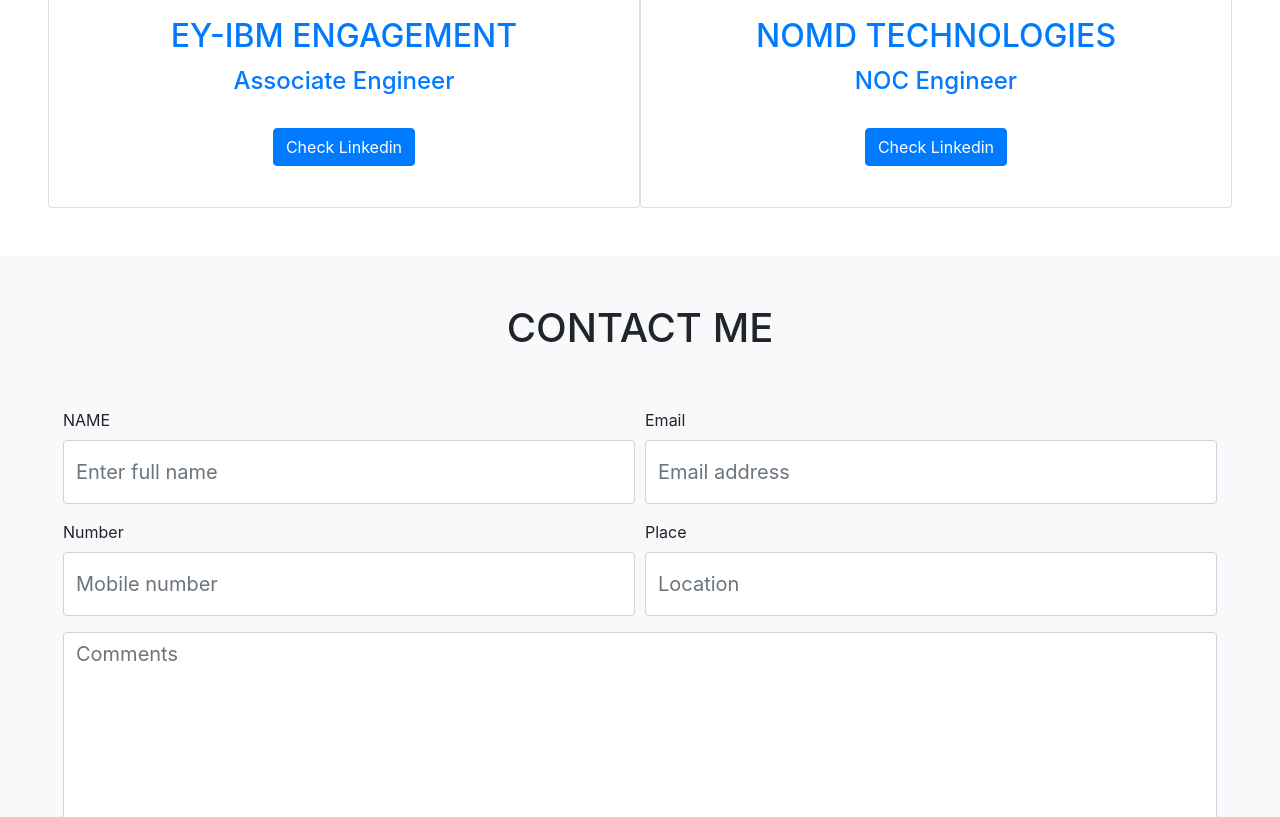
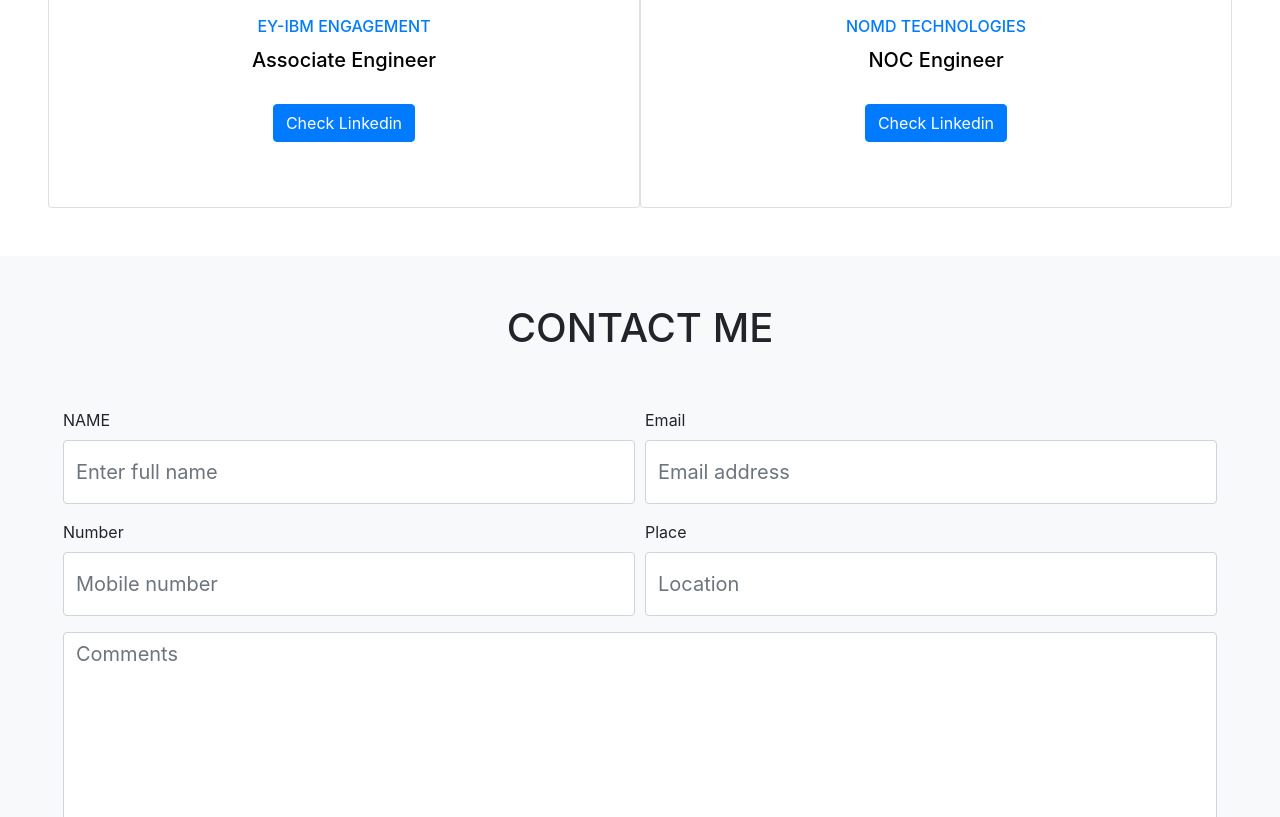
Before and after one commit to BijoSabuDev/Bijo-s-Profile-forked, a plain HTML site: page index.html in a window 1280 px wide. Shown: the part 1632-2449 px from the top of the page. Drawn offline with nearby package versions, Linux system fonts and the light colour scheme.

Commit message:
changed experience section

```diff
--- a/index.html
+++ b/index.html
@@ -228,8 +228,8 @@
           <div class="card p-2 col-12 col-sm-6  text-center pt-5 " style="width: 8rem; height: 20rem;">
             <img class="card-img-top" src="https://media.licdn.com/dms/image/C510BAQGpRhkpxp5A9A/company-logo_200_200/0/1561962168715?e=1680134400&v=beta&t=vE1zv5uW8f4Nykg1k7SjDYtVpymYUI_DJOMeSA4lfZA" alt="" style="width:60px; height: 60px;">
             <div class="card-body">
-              <h5 class="card-title" style="font-size: 2rem;">EY-IBM ENGAGEMENT</h5>
-              <h4 class="card-text">Associate Engineer</h4>
+              <h5 class="card-title" style="font-size: 1rem;">EY-IBM ENGAGEMENT</h5>
+              <h5 style="color: black;" class="card-text">Associate Engineer</h5>
               <br>
               <a href="https://www.linkedin.com/in/bijo-sabu-5672ba166/" class="btn btn-primary ">Check Linkedin</a>
             </div>
@@ -240,8 +240,8 @@
           <div class="card p-2 col-12 col-sm-6  text-center pt-5 " style="width: 8rem; height: 20rem;">
             <img class=" card-img-top text-center border" src="https://media.licdn.com/dms/image/C4E0BAQGsT2L06Caw0g/company-logo_200_200/0/1646118975041?e=1680134400&v=beta&t=YKJDezh-61J1b41cLXbgaQwOTDIHvIrV6XgAMTkIY2M" alt="" style="width:60px;  height: 60px; ">
             <div class="card-body">
-              <h5 class="card-title" style="font-size: 2rem;">NOMD TECHNOLOGIES</h5>
-              <h4 class="card-text">NOC Engineer</h4>
+              <h5 class="card-title" style="font-size: 1rem;">NOMD TECHNOLOGIES</h5>
+              <h5 style="color: black;" class="card-text">NOC Engineer</h5>
               <br>
               <a href="https://www.linkedin.com/in/bijo-sabu-5672ba166/" class="btn btn-primary ">Check Linkedin</a>
             </div>
```
